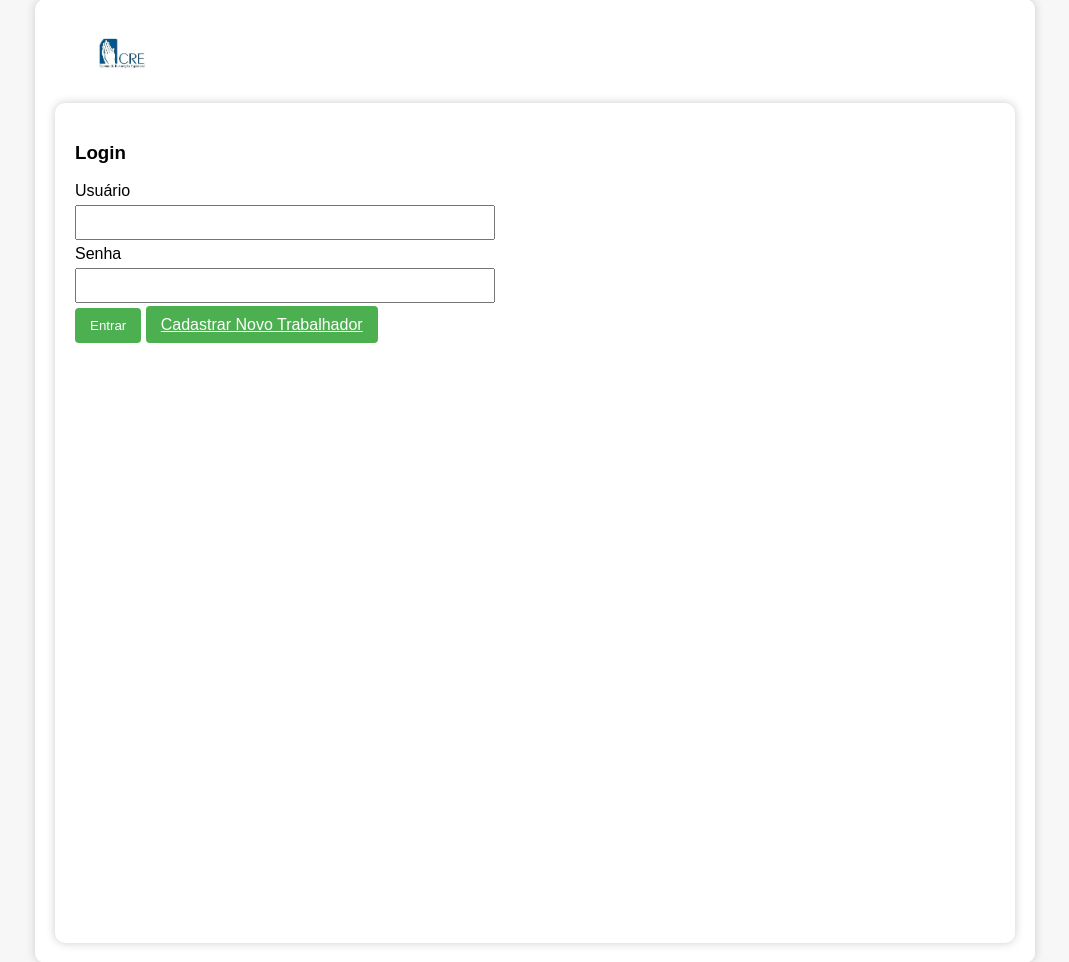
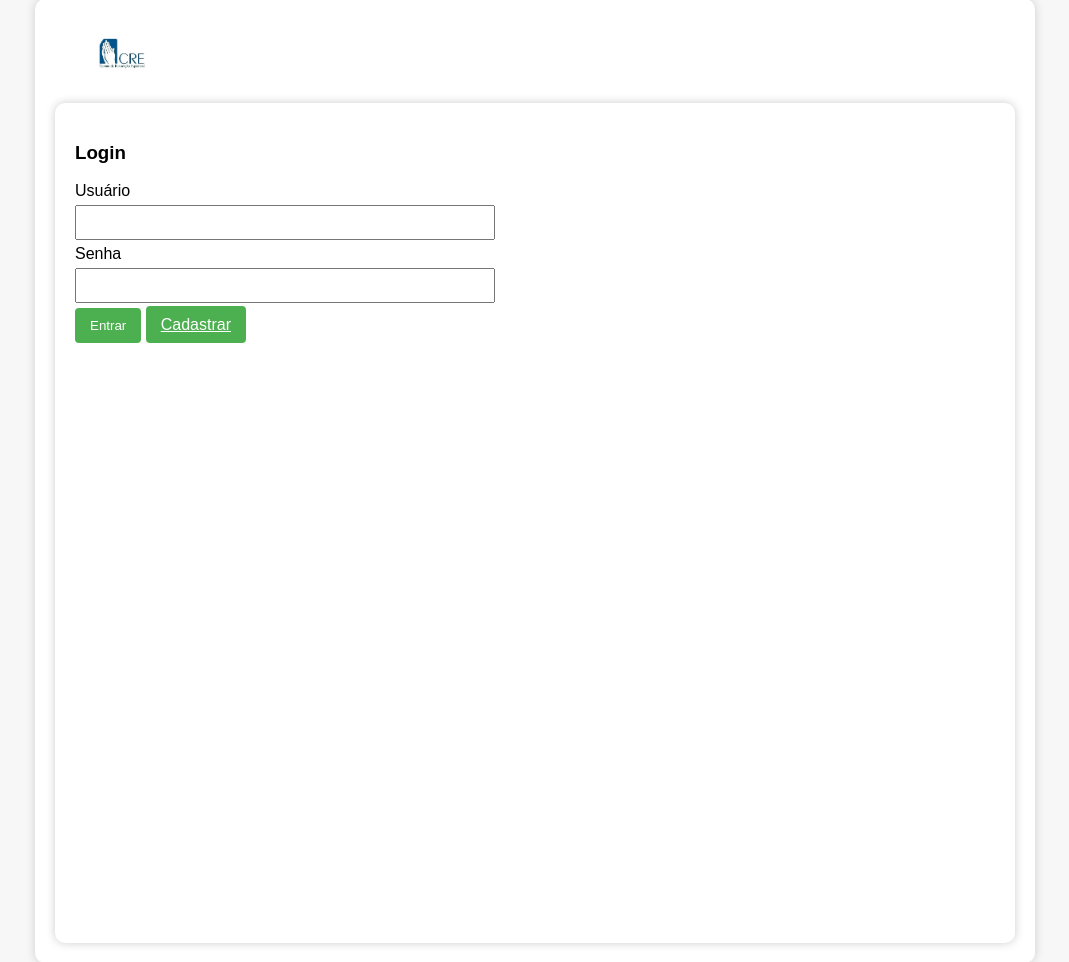
Before and after one commit to rdfranca/centro-espirita-app, a Flask app: template templates/login.html in a window 1280 px wide. Shown: the part 29-991 px from the top of the page, without its empty margins (105-1174 px from the left). Run offline with Flask 3, Linux system fonts and the light colour scheme; the template is opened without the code that fills it, so the values that code supplies are empty; some libraries are stand-ins or nearby versions.

Commit message:
alteração tela de login

```diff
--- a/templates/login.html
+++ b/templates/login.html
@@ -1,7 +1,7 @@
 {% extends "base.html" %}
 {% block content %}
 <div class="container d-flex justify-content-center align-items-center" style="min-height: 100vh;">
-    <div class="card shadow p-4" style="width: 100%; max-width: 400px;">
+    <div class="card shadow p-4" style="width: 100%; max-width: 400px; border-radius: 12px;">
         <h3 class="text-center mb-4">Login</h3>
         <form method="post" action="/login">
             <div class="mb-3">
@@ -12,9 +12,9 @@
                 <label for="password" class="form-label">Senha</label>
                 <input type="password" class="form-control" id="password" name="password" required>
             </div>
-            <div class="d-grid gap-2">
-                <button type="submit" class="btn btn-primary">Entrar</button>
-                <a href="/cadastrar" class="btn btn-outline-secondary">Cadastrar Novo Trabalhador</a>
+            <div class="d-flex justify-content-between gap-2 mt-3">
+                <button type="submit" class="btn btn-success w-50">Entrar</button>
+                <a href="/cadastrar" class="btn btn-outline-success w-50">Cadastrar</a>
             </div>
         </form>
     </div>
```
